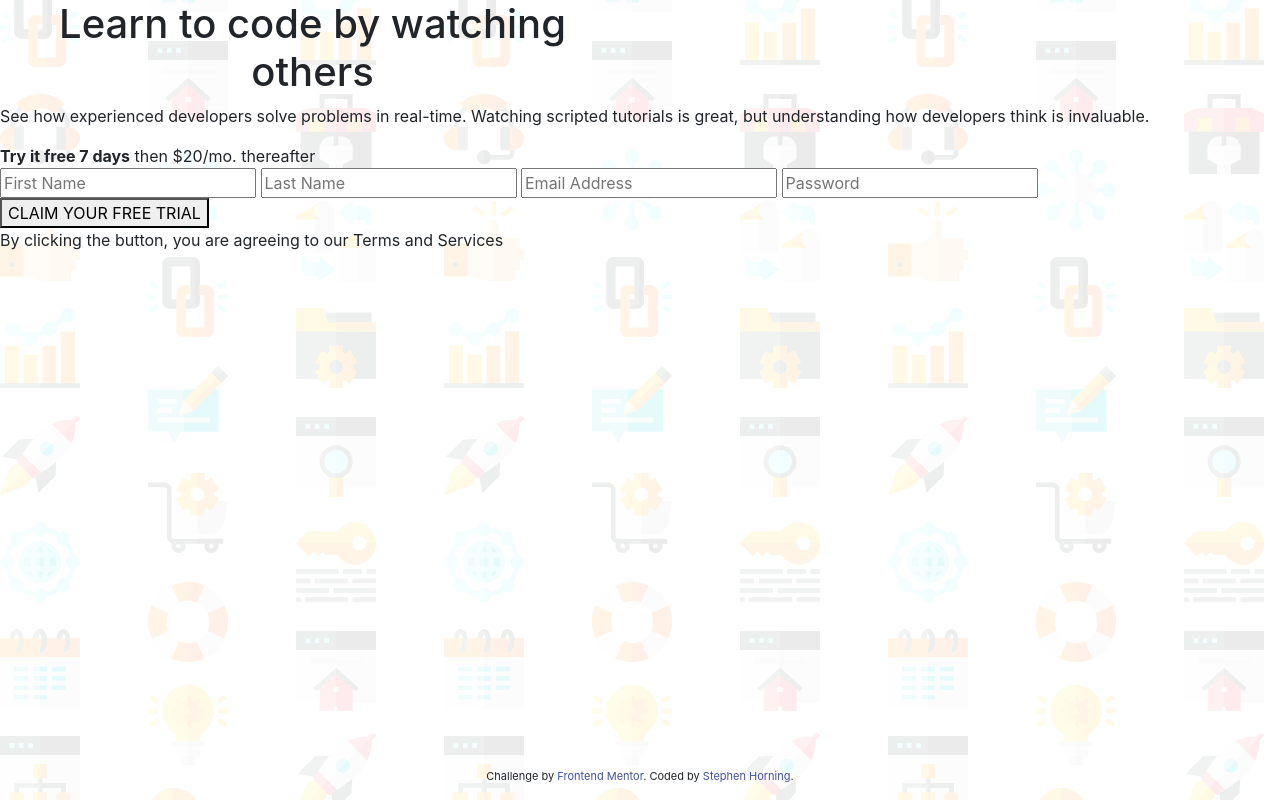
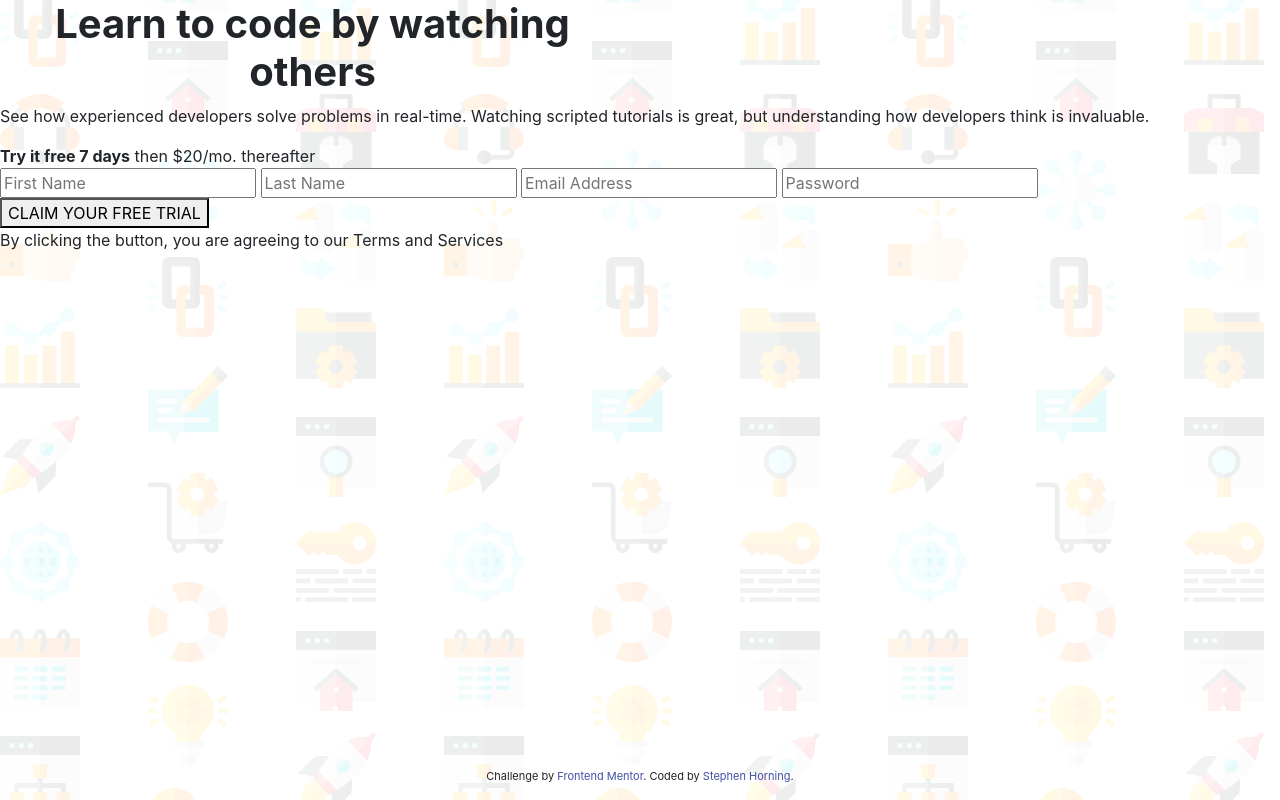
Before and after one commit to stephenhorning14/Intro-Component-With-Signup-Form, a plain HTML site: page index.html in a window 1280 px wide. Drawn offline with nearby package versions, Linux system fonts and the light colour scheme; files whose address does not match are found by name.

Commit message:
Added font-family and first styling for main-header

```diff
--- a/styles/mainstyles.css
+++ b/styles/mainstyles.css
@@ -1,3 +1,8 @@
 body {
     background-image: url('../images//bg-intro-desktop.png');
+    font-family: 'Poppins', sans-serif;
 }
+
+#main-header {
+    font-weight: 700;
+}
```
